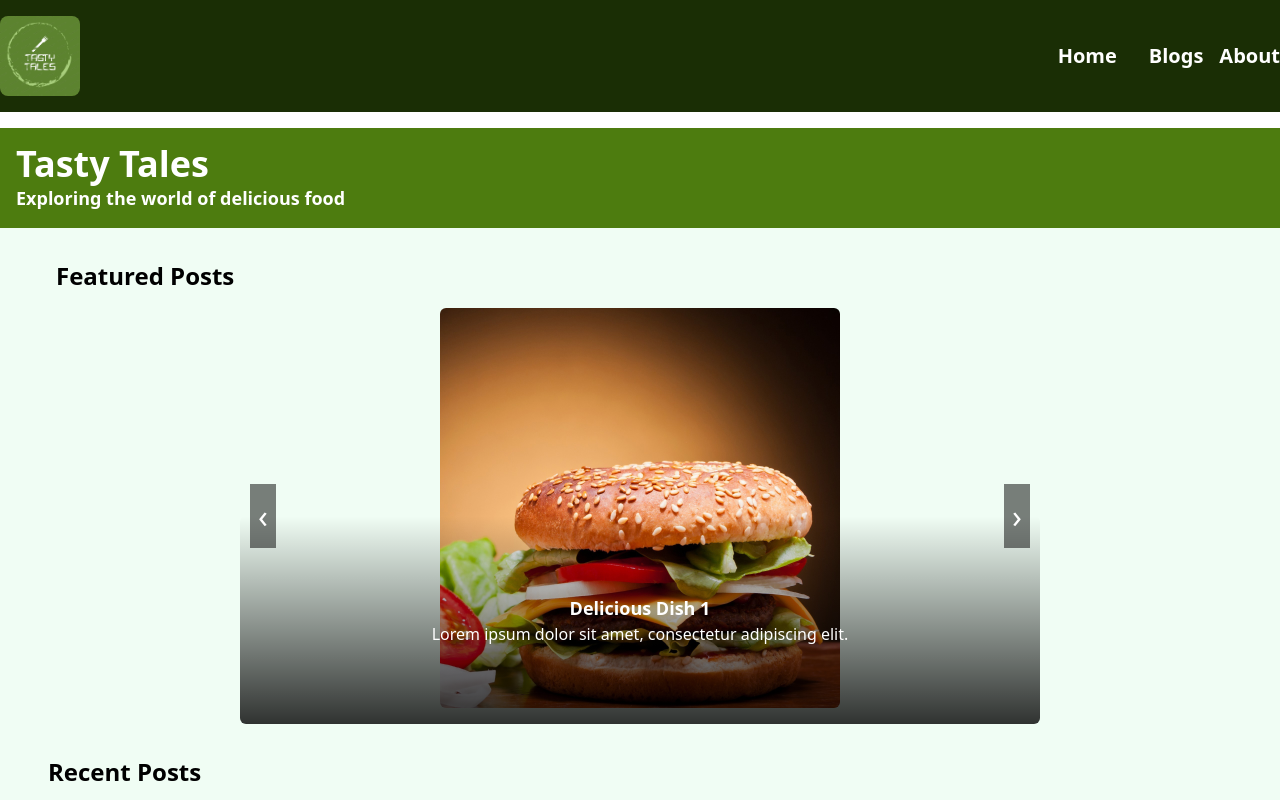
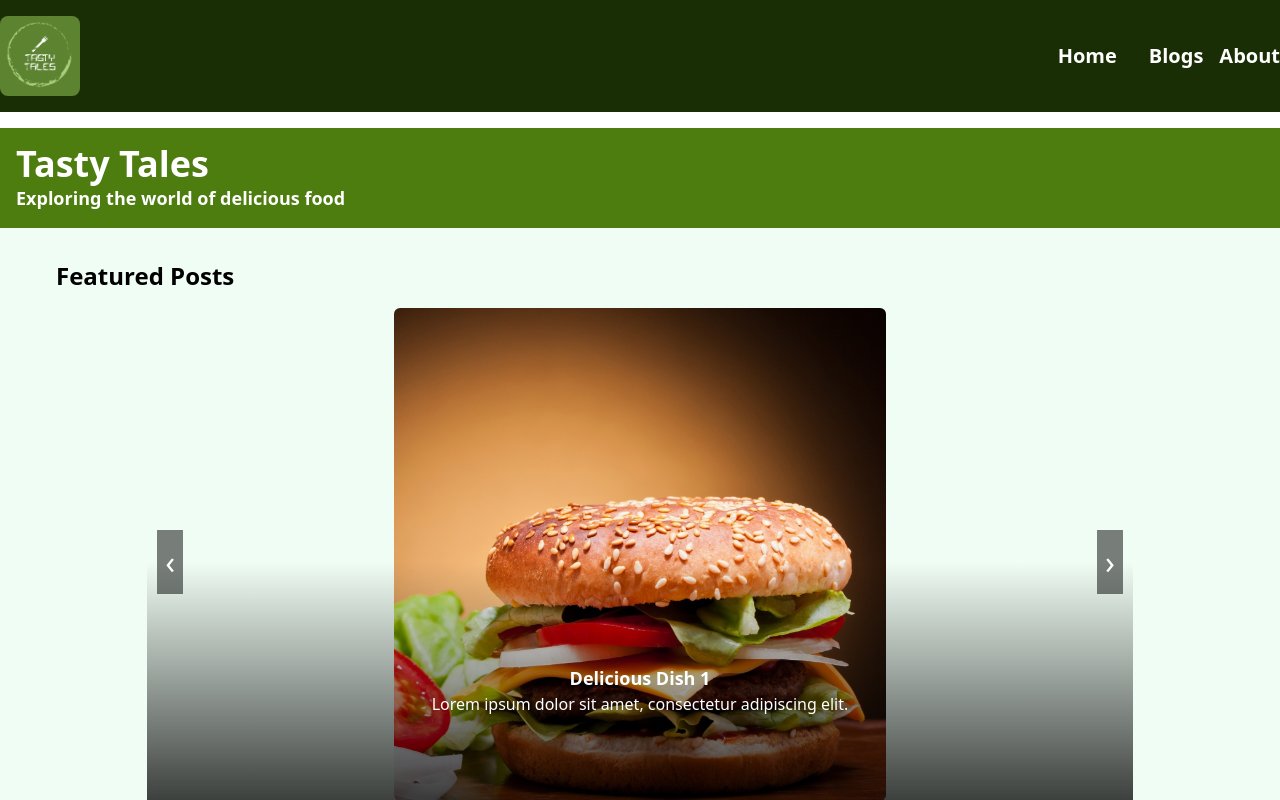
Before and after one commit to ramdeoines/Food-Blog, a Vue app: page / in a window 1280 px wide. Shown: the top 800 px of the page. Built offline with nearby package versions, Linux system fonts and the light colour scheme.

Commit message:
Working version, saved to try out netlify.

```diff
--- a/src/components/CarouselComponent.vue
+++ b/src/components/CarouselComponent.vue
@@ -111,7 +111,7 @@ export default {
 <style scoped>
 /* Add Tailwind CSS styles specific to your carousel */
 .carousel-container {
-  max-width: 800px; /* Set your desired maximum width */
+  max-width: 77%; /* Set your desired maximum width */
   margin: 0 auto; /* Center the carousel */
 }
 
```
